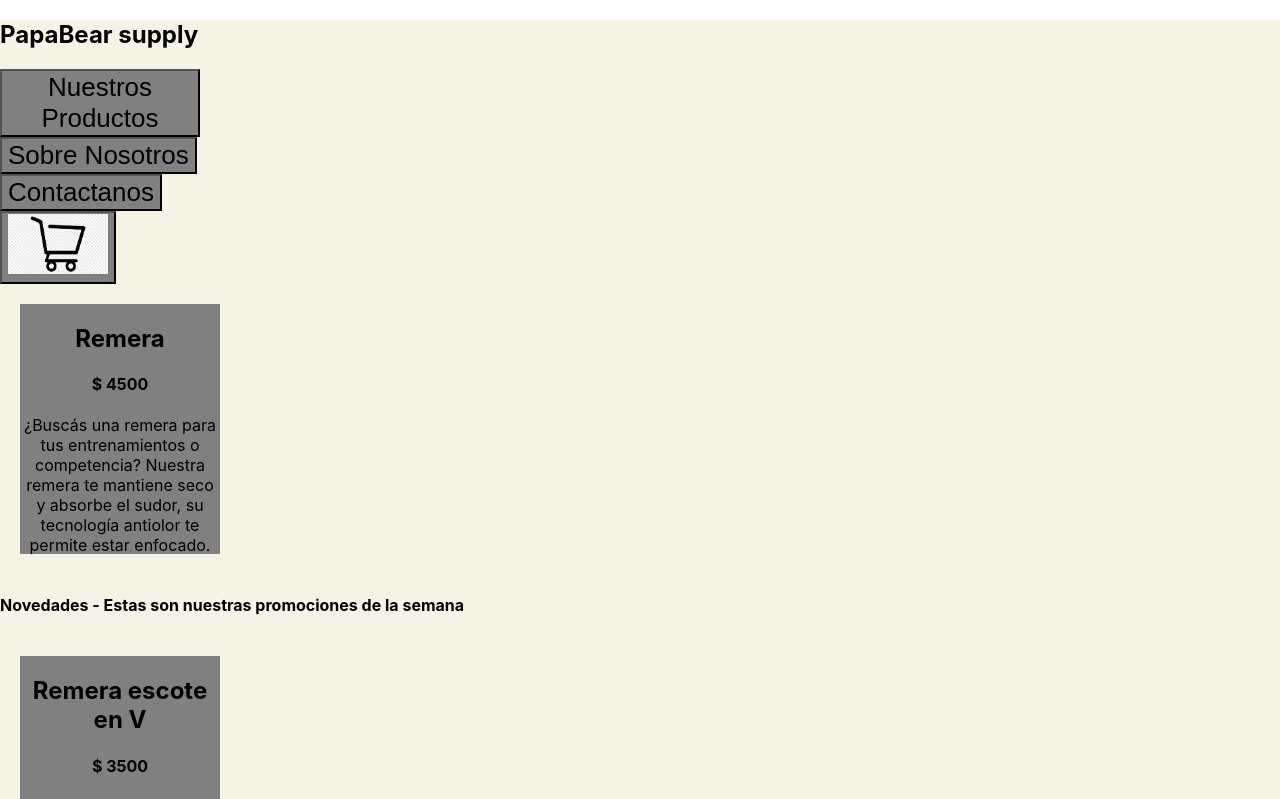
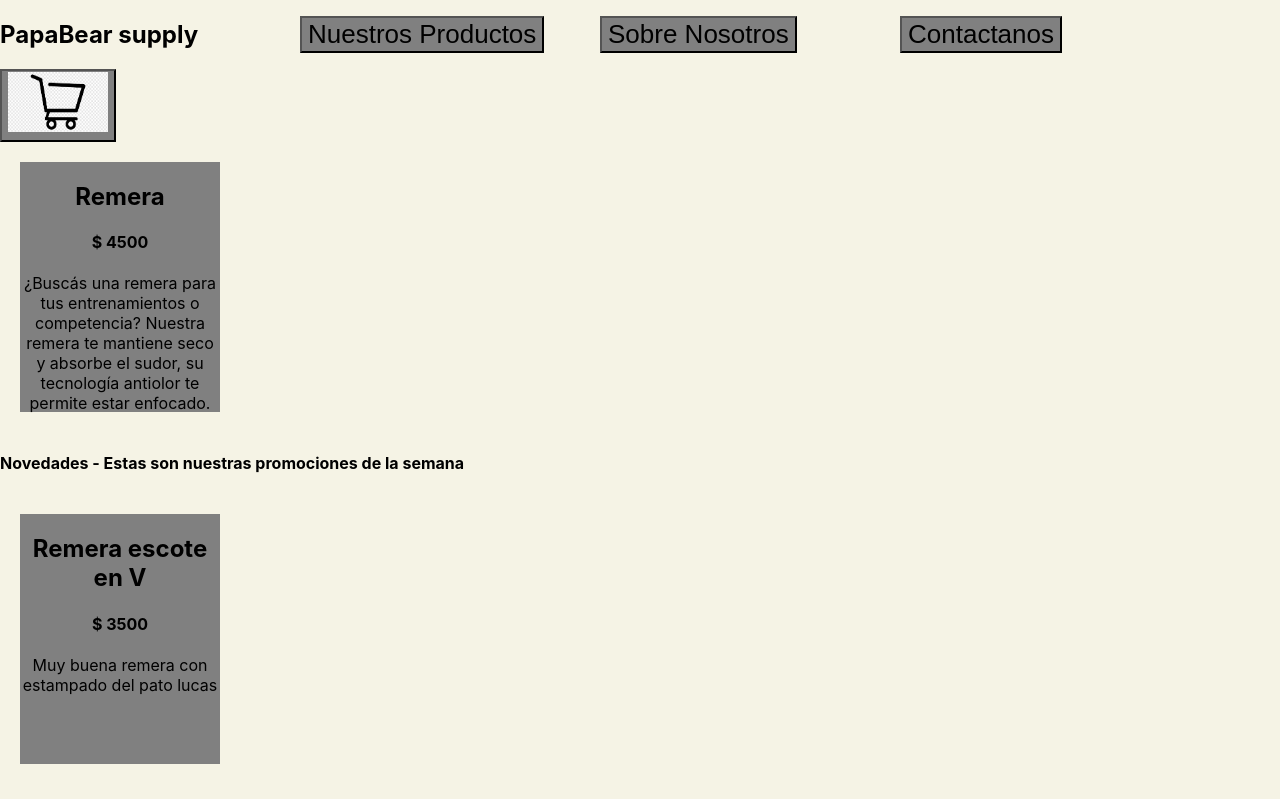
Before and after one commit to ezefgomez/PapaBear.ViteProject, a React (Vite) app: page / in a window 1280 px wide. Shown: the top 799 px of the page. Built offline with nearby package versions, Linux system fonts and the light colour scheme.

Commit message:
Mejora en navbar

```diff
--- a/src/Navbar/Navbar.jsx
+++ b/src/Navbar/Navbar.jsx
@@ -1,24 +1,23 @@
 import React from 'react'
 import carrito from './carrito.png'
+
 
 export default function Navbar() {
     return (
         <nav className="navbar navbar-expand-sm navbar-dark bg-dark">
-            <div style={{color: "black", width: "500px"}}>
-                <h1>PapaBear supply</h1>
-            </div>
             <div className="navbar-collapse">
-                <div className="navbar-nav" style={{width: "200px"}}>
-                    <button style={{backgroundColor:"grey"}}>Nuestros Productos</button>
+                <h1 style={{color: "black", width: "300px", display: "inline-block"}}>PapaBear supply</h1>
+                <div className="navbar-nav" style={{width: "300px",  display: "inline-block"}}>
+                    <button type="button" style={{backgroundColor:"grey",  display: "inline-block"}}>Nuestros Productos</button>
                 </div>
-                <div className="navbar-nav" style={{color: "white", width: "200px"}}>
-                    <button style={{backgroundColor:"grey"}}>Sobre Nosotros</button>
+                <div className="navbar-nav" style={{color: "white", width: "300px",  display: "inline-block"}}>
+                    <button type="button" style={{backgroundColor:"grey"}}>Sobre Nosotros</button>
                 </div>
-                <div className="navbar-nav" style={{color: "white", width: "200px"}}>
-                    <button style={{backgroundColor:"grey"}}>Contactanos</button>
+                <div className="navbar-nav" style={{color: "white", width: "300px",  display: "inline-block"}}>
+                    <button type="button" style={{backgroundColor:"grey"}}>Contactanos</button>
                 </div>
-                <div className="navbar-nav" style={{color: "white", width: "200px"}}>
-                    <button style={{backgroundColor:"grey"}}><img src={carrito} alt="" style={{width: "100px", height: "60px"}} /></button>
+                <div className="navbar-nav" style={{color: "white", width: "100px",  display: "inline-block"}}>
+                    <button type="button" style={{backgroundColor:"grey"}}><img src={carrito} alt="" style={{width: "100px", height: "60px"}} /></button>
                 </div>
             </div>
         </nav>
```
